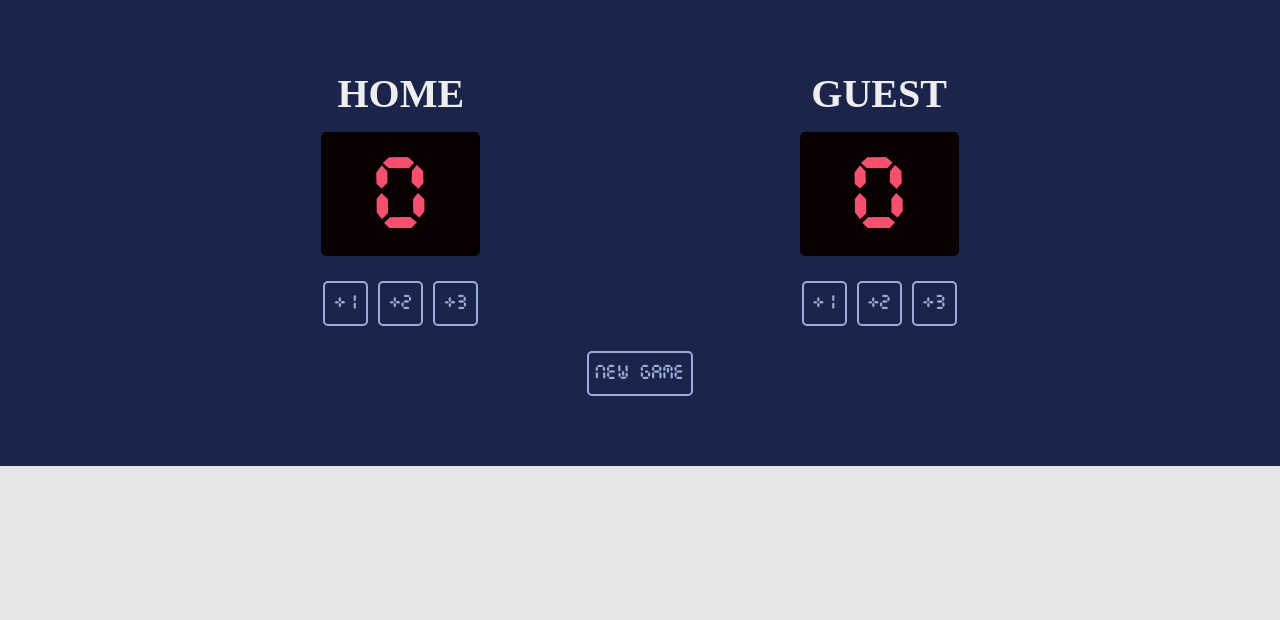
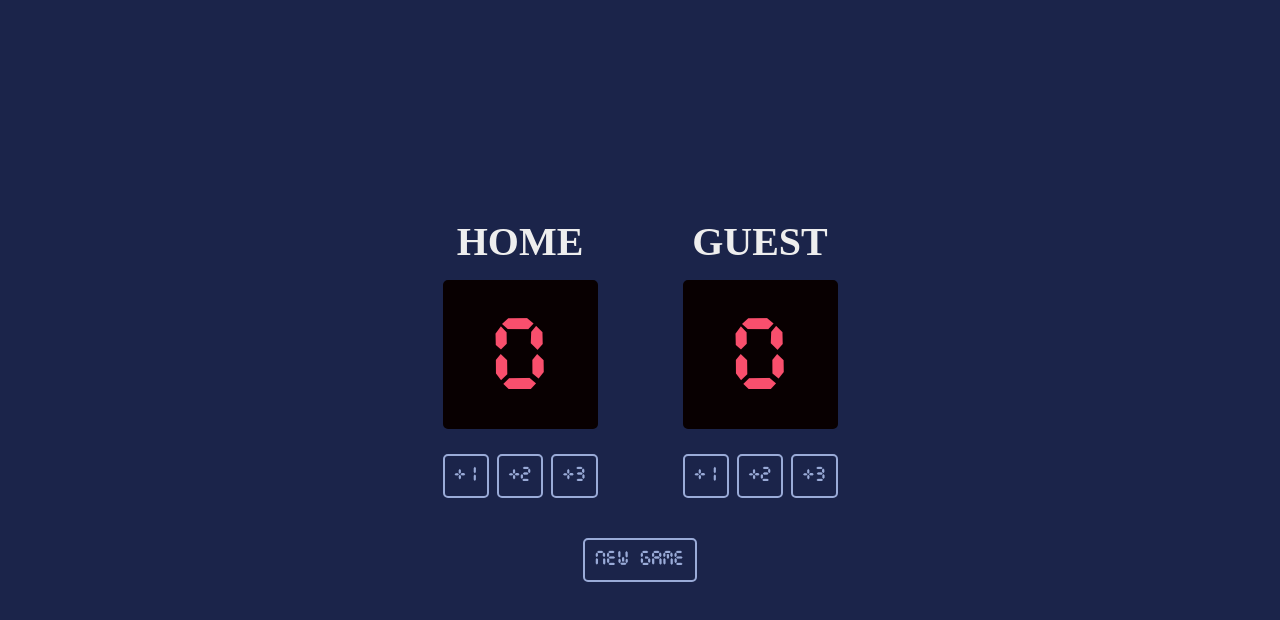
Before and after one commit to dzhu0/scoreboard, a plain HTML site: page index.html in a window 1280 px wide. Drawn offline with Linux system fonts and the light colour scheme.

Commit message:
Styles improvements

```diff
--- a/index.css
+++ b/index.css
@@ -3,64 +3,64 @@
     font-family: CursedTimerUlil-Aznm;
 }
 
+*,
+*::after,
+*::before {
+    box-sizing: border-box;
+    padding: 0;
+    margin: 0;
+}
+
+html,
 body {
-    margin: 0;
-    background: #E5E5E5;
+    height: 100vh;
+    background-color: #1B244A;
     text-align: center;
 }
 
 .container {
-    background: #1B244A;
-    padding: 70px 0px;
+    height: 100%;
+    display: flex;
+    flex-direction: column;
+    justify-content: center;
+    align-items: center;
+    gap: 40px;
 }
 
 .cards {
-    display: flex;
-    justify-content: space-evenly;
-}
-
-.card {
+    width: 100%;
+    max-width: 525px;
     display: flex;
     flex-direction: column;
     align-items: center;
+    gap: 20px;
 }
 
 .title {
     color: #EEEEEE;
     font-size: 40px;
-    margin: 0;
-}
-
-.score-div {
-    display: flex;
-    justify-content: center;
-    align-items: center;
-    height: 120px;
-    color: #F94F6D;
-    font-size: 90px;
-    background: #080001;
-    font-family: CursedTimerUlil-Aznm;
-    margin-top: 15px;
-    margin-bottom: 25px;
-    border-radius: 5px;
-    width: 100%;
-    border: 2px #080001 solid;
 }
 
 .scores {
-    height: 85px;
-    margin: 0;
+    background-color: #080001;
+    font-family: CursedTimerUlil-Aznm, sans-serif;
+    font-size: 90px;
+    color: #F94F6D;
+    line-height: 130px;
+    border: 2px #080001 solid;
+    border-radius: 5px;
+    padding-top: 15px;
+    margin-block: 15px 25px;
 }
 
-.score-btn {
+button {
     background: none;
-    font-family: CursedTimerUlil-Aznm;
+    font-family: CursedTimerUlil-Aznm, sans-serif;
     color: #9AABD8;
     border: #9AABD8 solid 2px;
     border-radius: 5px;
     font-size: 18px;
-    width: 45px;
-    height: 45px;
+    padding: 10px;
 }
 
 .buttons {
@@ -69,17 +69,11 @@ body {
     justify-content: space-between;
 }
 
-.highlight {
-    border: 2px #F94F6D solid;
+.highlight { border-color: #F94F6D; }
+
+@media (min-width:425px) {
+    .cards {
+        flex-direction: row;
+        justify-content: space-evenly;
+    }
 }
-
-.ng-btn {
-    background: none;
-    font-family: CursedTimerUlil-Aznm;
-    color: #9AABD8;
-    border: #9AABD8 solid 2px;
-    border-radius: 5px;
-    font-size: 18px;
-    height: 45px;
-    margin-top: 25px;
-}
--- a/index.html
+++ b/index.html
@@ -11,32 +11,28 @@
 <body>
     <div class="container">
         <div class="cards">
-            <div class="card">
+            <div>
                 <h3 class="title">HOME</h3>
-                <div class="score-div" id="home-score-div">
-                    <p class="scores" id="home-score">0</p>
-                </div>
+                <p class="scores" id="home-score">0</p>
                 <div class="buttons">
-                    <button class="score-btn" id="home-score-1">+1</button>
-                    <button class="score-btn" id="home-score-2">+2</button>
-                    <button class="score-btn" id="home-score-3">+3</button>
+                    <button id="home-score-1">+1</button>
+                    <button id="home-score-2">+2</button>
+                    <button id="home-score-3">+3</button>
                 </div>
             </div>
 
-            <div class="card">
+            <div>
                 <h3 class="title">GUEST</h3>
-                <div class="score-div" id="guest-score-div">
-                    <p class="scores" id="guest-score">0</p>
-                </div>
+                <p class="scores" id="guest-score">0</p>
                 <div class="buttons">
-                    <button class="score-btn" id="guest-score-1">+1</button>
-                    <button class="score-btn" id="guest-score-2">+2</button>
-                    <button class="score-btn" id="guest-score-3">+3</button>
+                    <button id="guest-score-1">+1</button>
+                    <button id="guest-score-2">+2</button>
+                    <button id="guest-score-3">+3</button>
                 </div>
             </div>
         </div>
 
-        <button class="ng-btn" id="ng-btn">New Game</button>
+        <button id="ng-btn">New Game</button>
     </div>
 
     <script src="index.js"></script>
--- a/index.js
+++ b/index.js
@@ -1,5 +1,5 @@
-const homeScoreDiv = document.getElementById("home-score-div")
-const guestScoreDiv = document.getElementById("guest-score-div")
+const homeScoreText = document.getElementById("home-score")
+const guestScoreText = document.getElementById("guest-score")
 
 let homeScore = 0
 let guestScore = 0
@@ -37,18 +37,18 @@ document.getElementById("ng-btn").addEventListener('click', () => {
 })
 
 function updateScoreTable() {
-    document.getElementById("home-score").textContent = homeScore
-    document.getElementById("guest-score").textContent = guestScore
+    homeScoreText.textContent = homeScore
+    guestScoreText.textContent = guestScore
     highlightScore()
 }
 
 function highlightScore() {
-    guestScoreDiv.classList.remove("highlight")
-    homeScoreDiv.classList.remove("highlight")
+    homeScoreText.classList.remove("highlight")
+    guestScoreText.classList.remove("highlight")
 
     if (homeScore > guestScore) {
-        homeScoreDiv.classList.add("highlight")
+        homeScoreText.classList.add("highlight")
     } else if (homeScore < guestScore) {
-        guestScoreDiv.classList.add("highlight")
+        guestScoreText.classList.add("highlight")
     }
 }
```
